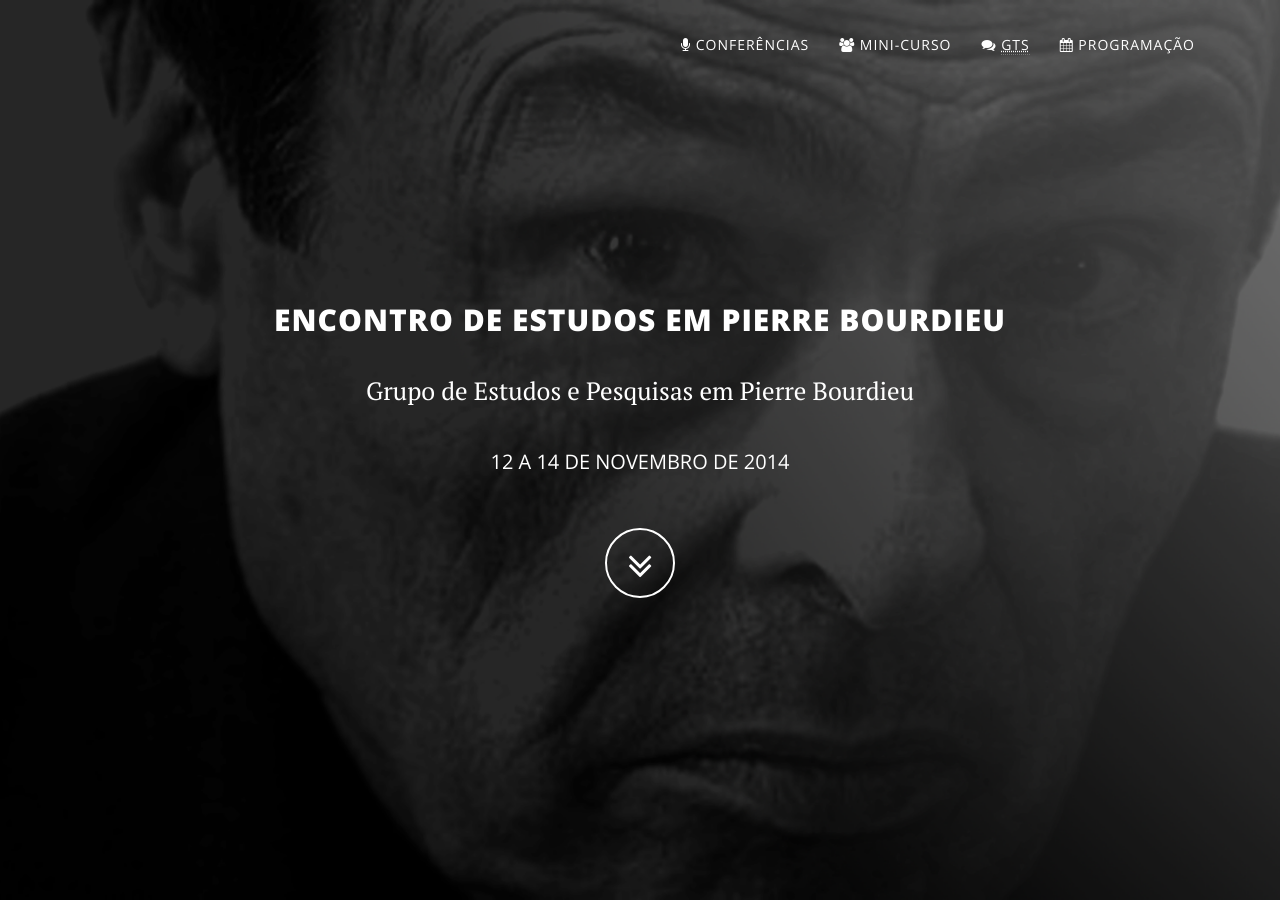
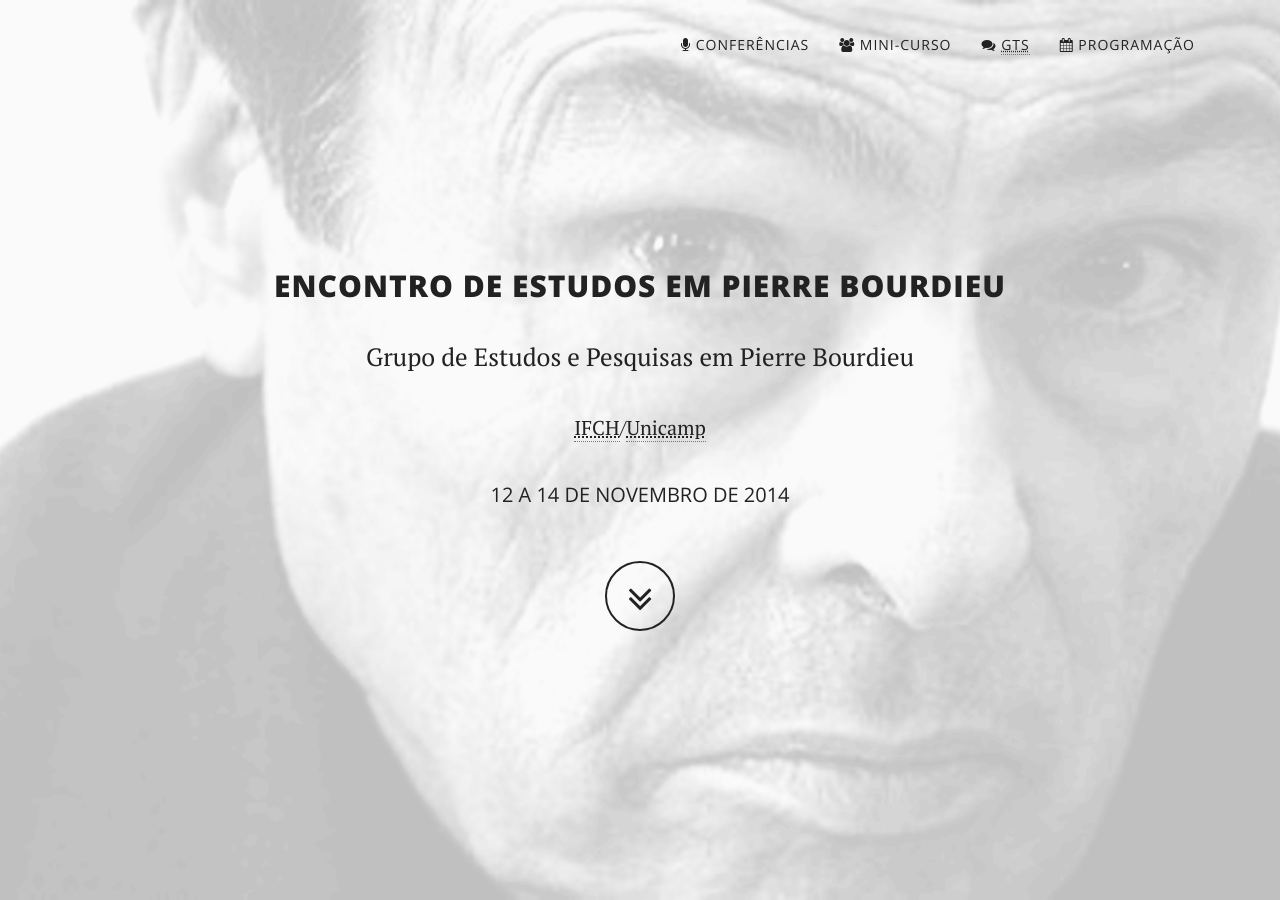
Before and after one commit to gebu/encontro-de-estudos-em-pierre-bourdieu, a Jekyll site: the page built from index.html, in a window 1280 px wide and 900 px high. Built offline with Jekyll 4.4.1, drawn with Linux system fonts in a browser that asks for light colours; nearby versions of some CDN libraries; some of the changed text lies outside the part shown.

Commit message:
Paradigm shift! From dark to light background, etc.
- Also removed reference to the closure conference

```diff
--- a/css/custom.css
+++ b/css/custom.css
@@ -66,9 +66,9 @@ dl.conferencias {
 #minicurso {
   width: 100%;
   padding: 50px 0;
-  color: #fff;
+  color: #222;
   background: url(../img/minicurso.png) no-repeat center center scroll;
-  background-color: #000;
+  background-color: #fff;
   -webkit-background-size: cover;
   -moz-background-size: cover;
   background-size: cover;
@@ -83,9 +83,9 @@ dl.conferencias {
 #programacao {
   width: 100%;
   padding: 50px 0;
-  color: #fff;
+  color: #222;
   background: url(../img/programacao.png) no-repeat center center scroll;
-  background-color: #000;
+  background-color: #fff;
   -webkit-background-size: cover;
   -moz-background-size: cover;
   background-size: cover;
@@ -128,8 +128,8 @@ dd > p.lead {
   font-family: "Open Sans","Helvetica Neue",Helvetica,Arial,sans-serif;
   /* font-weight: 100; */
   /* text-transform: uppercase; */
-  background-color: #222;
-  color: #fff;
+  background-color: #fff;
+  color: #222;
 }
 
 #map {
--- a/css/grayscale.css
+++ b/css/grayscale.css
@@ -9,8 +9,8 @@ body {
     height: 100%;
     /* font-family: "Open Sans","Helvetica Neue",Helvetica,Arial,sans-serif; */
     font-family: "PT Serif",Georgia, serif;
-    color: #fff;
-    background-color: #000;
+    color: #222;
+    background-color: #fff;
 }
 
 html {
@@ -67,7 +67,7 @@ a:focus {
     border-bottom: 1px solid rgba(255,255,255,.3);
     text-transform: uppercase;
     font-family: "Open Sans","Helvetica Neue",Helvetica,Arial,sans-serif;
-    background-color: #000;
+    background-color: #fff;
 }
 
 .navbar-custom .navbar-brand {
@@ -81,7 +81,7 @@ a:focus {
 .navbar-custom .navbar-brand .navbar-toggle {
     padding: 4px 6px;
     font-size: 16px;
-    color: #fff;
+    color: #222;
 }
 
 .navbar-custom .navbar-brand .navbar-toggle:focus,
@@ -90,7 +90,7 @@ a:focus {
 }
 
 .navbar-custom a {
-    color: #fff;
+    color: #222;
 }
 
 .navbar-custom .nav li.active {
@@ -124,7 +124,7 @@ a:focus {
 
     .top-nav-collapse {
         padding: 0;
-        background-color: #000;
+        background-color: #fff;
     }
 
     .navbar-custom.top-nav-collapse {
@@ -138,9 +138,9 @@ a:focus {
     height: auto;
     padding: 100px 0;
     text-align: center;
-    color: #fff;
+    color: #222;
     background: url(../img/capa.png) no-repeat top center scroll;
-    background-color: #000;
+    background-color: #fff;
     -webkit-background-size: cover;
     -moz-background-size: cover;
     background-size: cover;
@@ -180,10 +180,10 @@ a:focus {
     height: 70px;
     margin-top: 15px;
     padding: 7px 16px;
-    border: 2px solid #fff;
+    border: 2px solid #222;
     border-radius: 35px;
     font-size: 40px;
-    color: #fff;
+    color: #222;
     background: 0 0;
     -webkit-transition: background .3s ease-in-out;
     -moz-transition: background .3s ease-in-out;
@@ -193,7 +193,7 @@ a:focus {
 .btn-circle:hover,
 .btn-circle:focus {
     outline: 0;
-    color: #fff;
+    color: #222;
     background: rgba(255,255,255,.1);
 }
 
@@ -256,9 +256,9 @@ a:focus {
 .download-section {
     width: 100%;
     padding: 50px 0;
-    color: #fff;
+    color: #222;
     background: url(../img/downloads-bg.jpg) no-repeat center center scroll;
-    background-color: #000;
+    background-color: #fff;
     -webkit-background-size: cover;
     -moz-background-size: cover;
     background-size: cover;
@@ -305,7 +305,7 @@ a:focus {
 .btn-default:focus {
     border: 1px solid #219ab3;
     outline: 0;
-    color: #000;
+    color: #fff;
     background-color: #219ab3;
 }
 
--- a/index.html
+++ b/index.html
@@ -13,6 +13,7 @@ title: Encontro de Estudos em Pierre Bourdieu
           <h1 class="brand-heading">{{ site.name }}</h1>
 
           <p class="intro-text"> {{ site.author.name }} </p>
+          <p><abbr title="Instituto de Filosofia e Ciências Humanas">IFCH</abbr>/<abbr title="Universidade Estadual de Campinas">Unicamp</abbr></p>
 
           <p class="date"> {{ site.date }} </p>
 
@@ -45,18 +46,18 @@ title: Encontro de Estudos em Pierre Bourdieu
           </dd>
         </dl>
 
-        <h3>Conferência de encerramento
-          <small>13 de novembro, 19h</small>
-        </h3>
+        <!-- <h3>Conferência de encerramento -->
+        <!--   <small>13 de novembro, 19h</small> -->
+        <!-- </h3> -->
 
-        <dl class="conferencias">
-          <dt><a href="http://www.centre-max-weber.fr/Bernard-Lahire" title="Currículo">Prof. Dr. Bernard Lahire</a>
-          <small><span lang="fr">École normale supérieure de Lyon</span></small>
-          </dt>
-          <dd>
-          <p class="lead">Arte e Magia Social</p>
-          </dd>
-        </dl>
+        <!-- <dl class="conferencias"> -->
+        <!--   <dt><a href="http://www.centre&#45;max&#45;weber.fr/Bernard&#45;Lahire" title="Currículo">Prof. Dr. Bernard Lahire</a> -->
+        <!--   <small><span lang="fr">École normale supérieure de Lyon</span></small> -->
+        <!--   </dt> -->
+        <!--   <dd> -->
+        <!--   <p class="lead">Arte e Magia Social</p> -->
+        <!--   </dd> -->
+        <!-- </dl> -->
 
     </div>
   </div><!-- Conferencias -->
@@ -205,7 +206,8 @@ title: Encontro de Estudos em Pierre Bourdieu
           <tr>
             <td>Noite</td>
             <td><a href="#conferencia-abertura">Conferência de abertura</a></td>
-            <td><a href="#conferencia-encerramento">Conferência de encerramento</a></td>
+            <!-- <td><a href="#conferencia&#45;encerramento">Conferência de encerramento</a></td> -->
+            <td></td>
             <td></td>
           </tr>
         </table>
@@ -215,8 +217,8 @@ title: Encontro de Estudos em Pierre Bourdieu
   </div>
 </section><!--Programação-->
 
-  <div id="map">
-  </div><!-- map -->
+  <!-- <div id="map"> -->
+  <!-- </div><!&#45;&#45; map &#45;&#45;> -->
 
 <footer class="footer">
   <div class="container text-center">
@@ -236,8 +238,8 @@ title: Encontro de Estudos em Pierre Bourdieu
 <!-- Plugin JavaScript -->
   <script src="js/jquery.easing.min.js" type="text/javascript"></script>
 
-<!-- Google Maps API Key - Use your own API key to enable the map feature. More information on the Google Maps API can be found at https://developers.google.com/maps/ -->
-  <script type="text/javascript" src= "https://maps.googleapis.com/maps/api/js?key=AIzaSyCRngKslUGJTlibkQ3FkfTxj3Xss1UlZDA&amp;sensor=false"></script>
+<!-- <!&#45;&#45; Google Maps API Key &#45; Use your own API key to enable the map feature. More information on the Google Maps API can be found at https://developers.google.com/maps/ &#45;&#45;> -->
+<!--   <script type="text/javascript" src= "https://maps.googleapis.com/maps/api/js?key=AIzaSyCRngKslUGJTlibkQ3FkfTxj3Xss1UlZDA&#38;amp;sensor=false"></script> -->
 
 <!-- Custom Theme JavaScript -->
   <script src="js/grayscale.js" type="text/javascript"></script>
```
Also changed, not shown: img/capa.png, img/minicurso.png, img/programacao.png.
